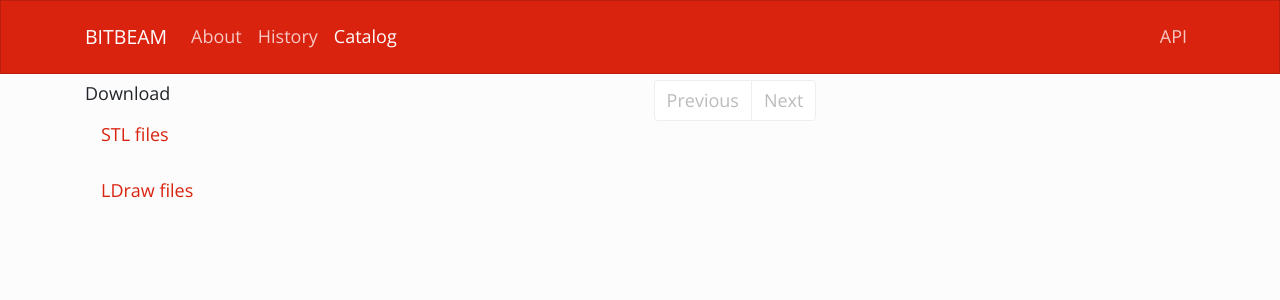
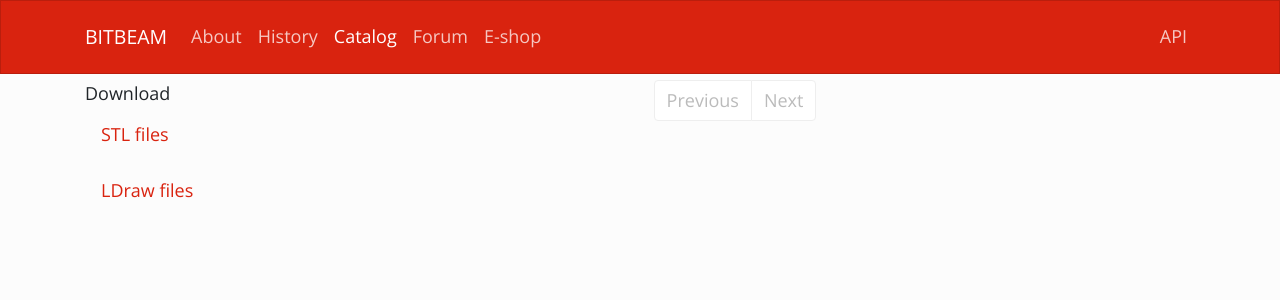
Before and after one commit to Bitbeam-cc/catalog, a Python web app: template bitbeam_catalog/templates/index.html in a window 1280 px wide. Shown: the top 300 px of the page. Run offline with Jinja, Linux system fonts and the light colour scheme; the template is opened without the code that fills it, so the values that code supplies are empty.

Commit message:
Update README.rst

```diff
--- a/bitbeam_catalog/templates/_header.html
+++ b/bitbeam_catalog/templates/_header.html
@@ -36,6 +36,12 @@
             <li class="nav-item">
               <a class="nav-link active" page="catalog" href="/#">Catalog</a>
             </li>
+            <li class="nav-item">
+              <a class="nav-link" href="https://forum.bitbeam.cc">Forum</a>
+            </li>
+            <li class="nav-item">
+              <a class="nav-link" href="https://geekzoo.cz">E-shop</a>
+            </li>
           </ul>
           <ul class="navbar-nav">
             <li class="nav-item">
```
Also changed, not shown: 1 other file.
